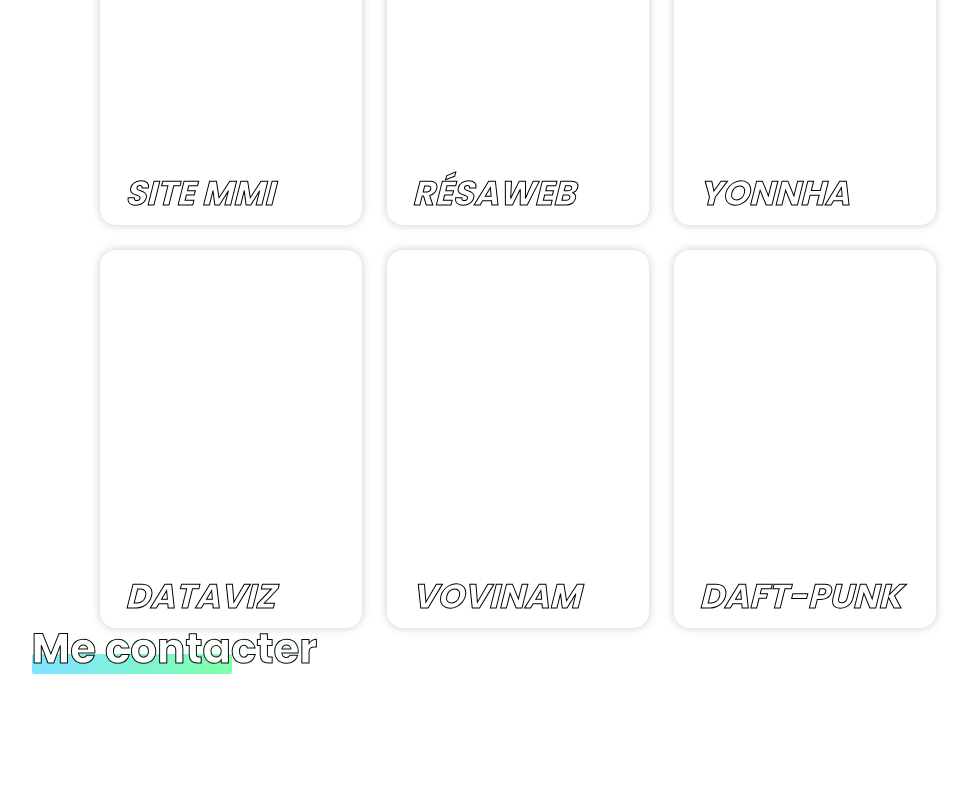
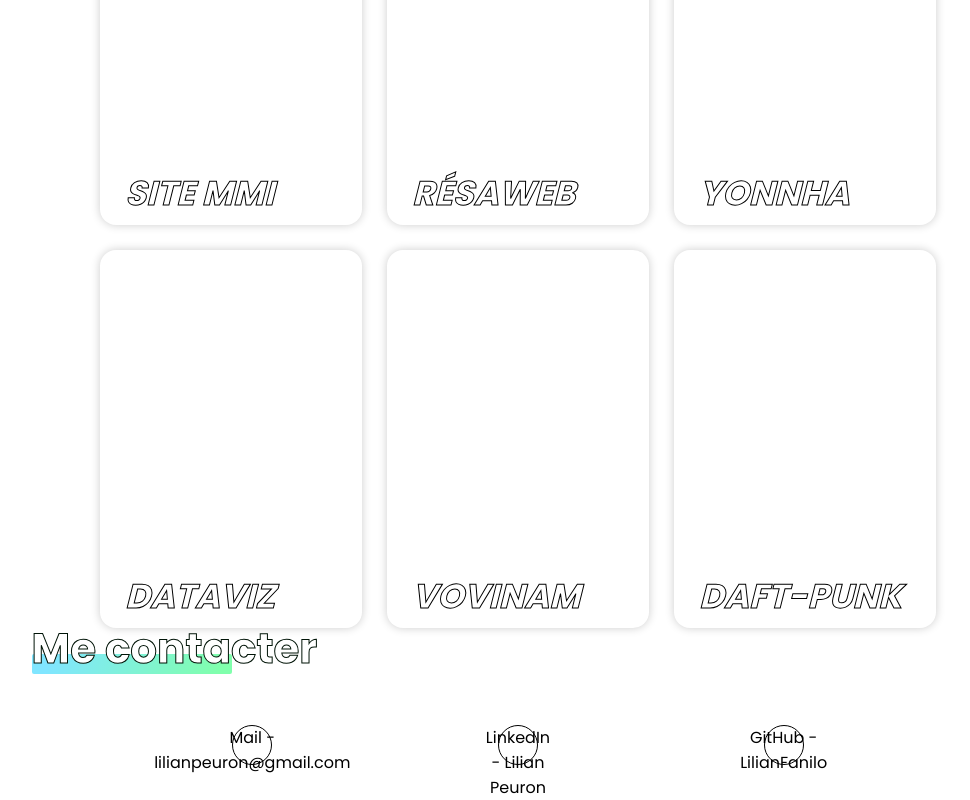
Before and after one commit to LilianFanilo/Portfolio-2023-Vitejs-React, a React (Vite) app: page / in a window 1280 px wide. Shown: the part 1445-2245 px from the top of the page, without its empty margins (122-1092 px from the left). Before the commit the page ends 2177 px from the top, so only its background shows below. Built offline with nearby package versions, Linux system fonts and the light colour scheme.

Commit message:
upd Contact Partial

```diff
--- /dev/null
+++ b/src/components/contactList/ContactBubble.jsx
@@ -0,0 +1,17 @@
+import s from './ContactList.module.scss'
+
+const ContactBubble = (props) => {
+    return (
+        <li className={s.ContactBubble}>
+            <a href="">
+                <div>
+                </div>
+            </a>
+            <span>
+                {props.children}
+            </span>
+        </li>
+    )
+}
+
+export default ContactBubble
--- /dev/null
+++ b/src/components/contactList/ContactList.jsx
@@ -0,0 +1,14 @@
+import s from './ContactList.module.scss'
+import ContactBubble from "./ContactBubble"
+
+const ContactList = () => {
+    return (
+        <ul className={s.ContactList}>
+            <ContactBubble>Mail - lilianpeuron@gmail.com</ContactBubble>
+            <ContactBubble>LinkedIn - Lilian Peuron</ContactBubble>
+            <ContactBubble>GitHub - LilianFanilo</ContactBubble>
+        </ul>
+    )
+}
+
+export default ContactList
--- /dev/null
+++ b/src/components/contactList/ContactList.module.scss
@@ -0,0 +1,26 @@
+.ContactList {
+    display: flex;
+    justify-content: space-evenly;
+    gap: 25px;
+}
+
+.ContactBubble {
+    position: relative;
+    display: flex;
+    flex-direction: column;
+    align-items: center;
+    row-gap: 10px;
+    a {
+        display: block;
+        width: 40px;
+        height: 40px;
+        border-radius: 50%;
+        border: 1px solid black;
+    }
+
+    span {
+        display: block;
+        position: absolute;
+
+    }
+}
--- a/src/partials/home/contact/Contact.jsx
+++ b/src/partials/home/contact/Contact.jsx
@@ -1,12 +1,14 @@
+import ContactList from "../../../components/contactList/ContactList"
 import SectionTitle from "../../../components/sectionTitle/SectionTitle"
 import SectionPage from "../../../components/sections/SectionPage"
 
 const Contact = () => {
     return (
-        <SectionPage>
+        <SectionPage style="column">
             <SectionTitle>
                 Me contacter
             </SectionTitle>
+            <ContactList/>
         </SectionPage>
     )
 }
--- a/src/screens/Resaweb.jsx
+++ b/src/screens/Resaweb.jsx
@@ -5,6 +5,7 @@
 import SkillBubble from "../components/skillTable/skillBubbleLists/SkillBubble"
 import SkillTitle from "../components/skillTable/skillTitle/SkillTitle"
 import TextZone from "../components/textZone/TextZone"
+import Contact from "../partials/home/contact/Contact"
 import s from './SingleProject.module.scss'
 
 const Resaweb = () => {
@@ -17,6 +18,7 @@
         <SkillBubble>{projectSkill}</SkillBubble>
     );
     return (
+        <>
             <SectionPage style="column">
                 <SectionTitle>Résaweb</SectionTitle>
                 <div className={s.SingleProject}>
@@ -35,6 +37,8 @@
                     </div>
                 </div>
             </SectionPage>
+            <Contact/>
+        </>
     )
 }
 
```
Lines whose indentation alone changed are shown as unchanged.
